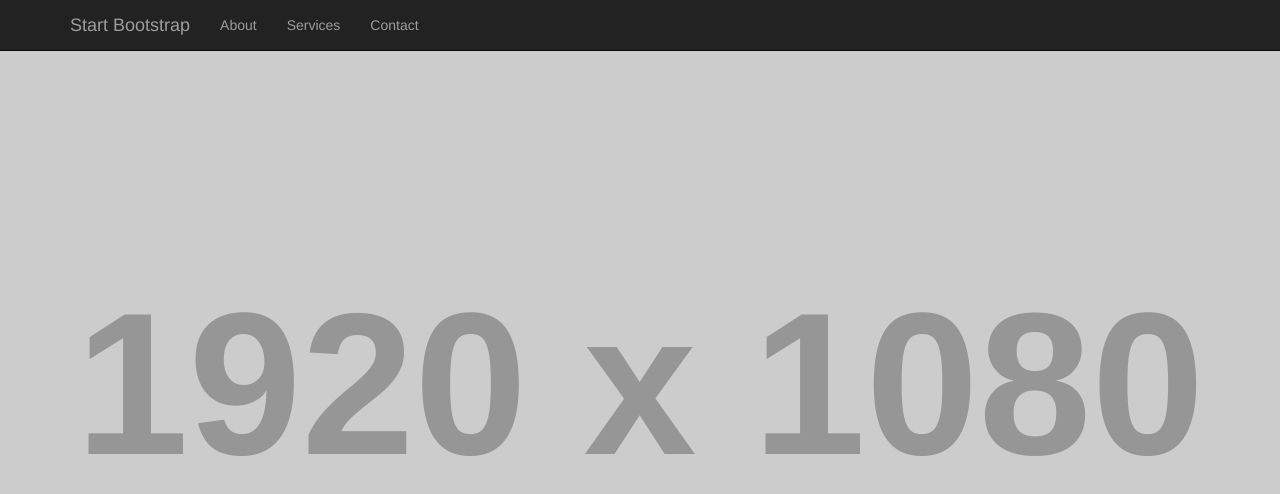
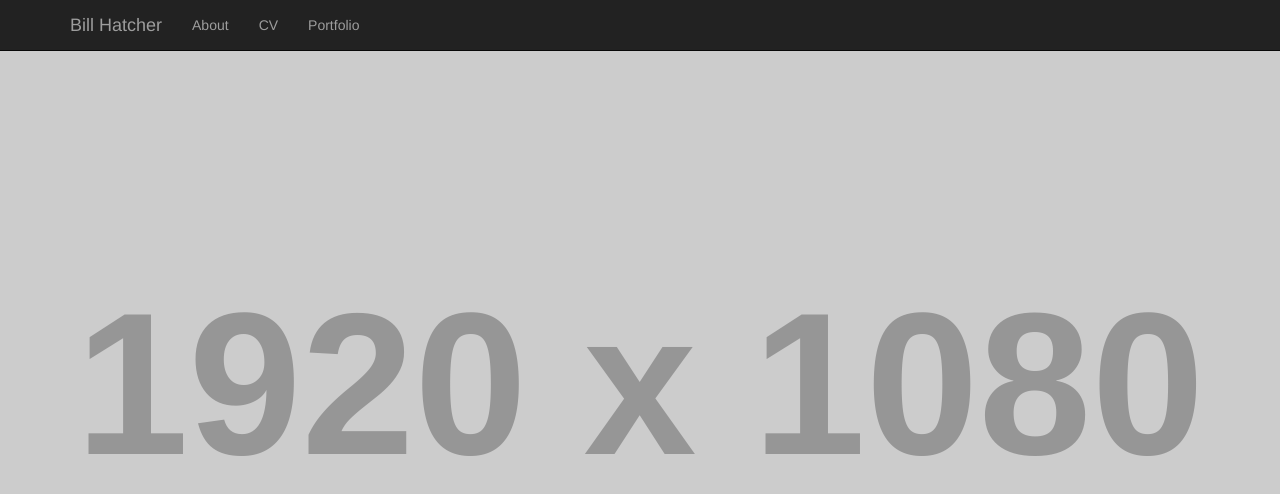
Before and after one commit to billumd/billhatcher.github.io, a plain HTML site: page index.html in a window 1280 px wide. Drawn offline with Linux system fonts and the light colour scheme; placeholder pictures from the web are drawn by us.

Commit message:
Update index.html

```diff
--- a/index.html
+++ b/index.html
@@ -10,7 +10,7 @@
     <meta name="description" content="">
     <meta name="author" content="">
 
-    <title>Full - Start Bootstrap Template</title>
+    <title>Billhatcher.net</title>
 
     <!-- Bootstrap Core CSS -->
     <link href="css/bootstrap.min.css" rel="stylesheet">
@@ -40,19 +40,19 @@
                     <span class="icon-bar"></span>
                     <span class="icon-bar"></span>
                 </button>
-                <a class="navbar-brand" href="#">Start Bootstrap</a>
+                <a class="navbar-brand" href="index.html">Bill Hatcher</a>
             </div>
             <!-- Collect the nav links, forms, and other content for toggling -->
             <div class="collapse navbar-collapse" id="bs-example-navbar-collapse-1">
                 <ul class="nav navbar-nav">
                     <li>
-                        <a href="#">About</a>
+                        <a href="about.html">About</a>
                     </li>
                     <li>
-                        <a href="#">Services</a>
+                        <a href="cv.html">CV</a>
                     </li>
                     <li>
-                        <a href="#">Contact</a>
+                        <a href="portfolio.html">Portfolio</a>
                     </li>
                 </ul>
             </div>
```
